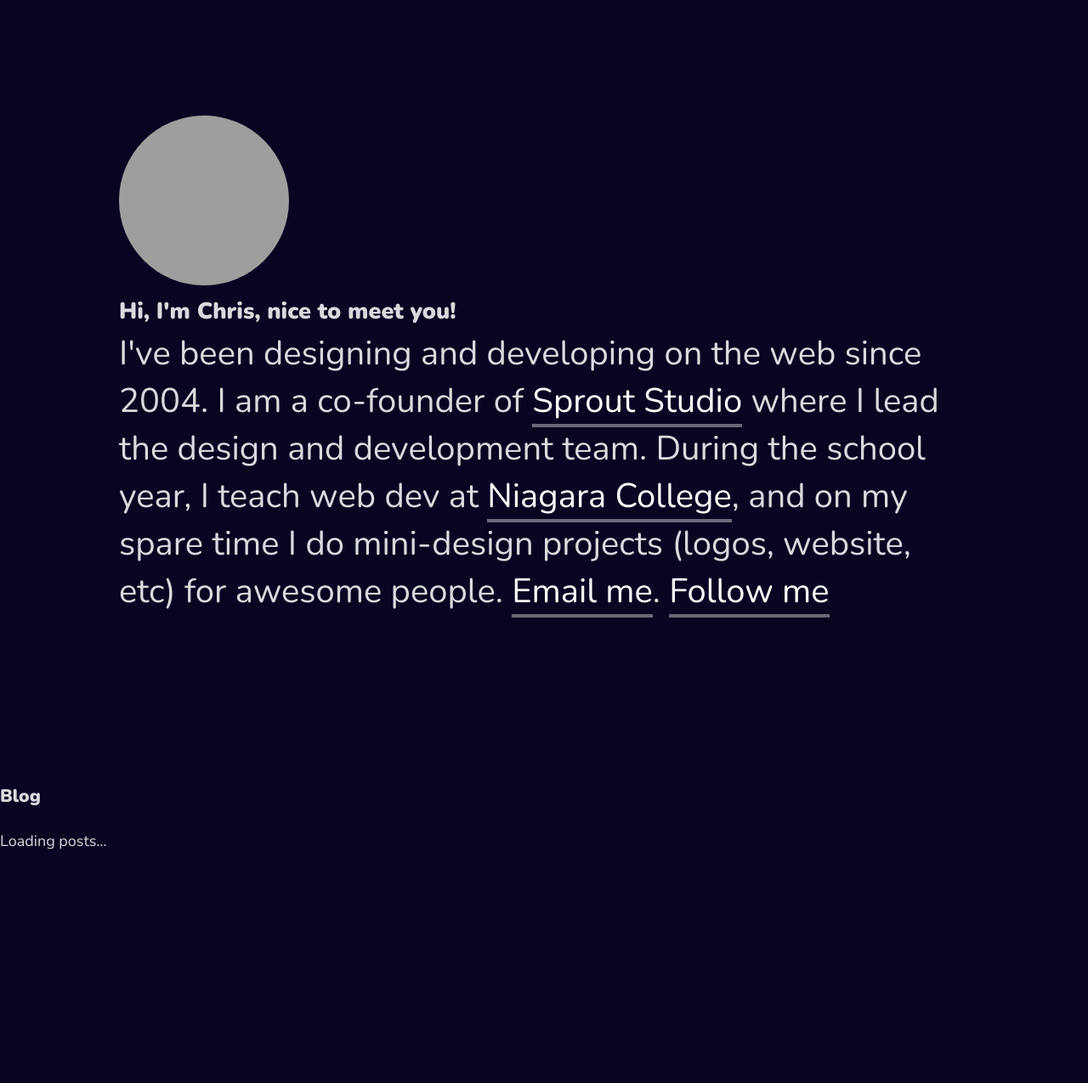
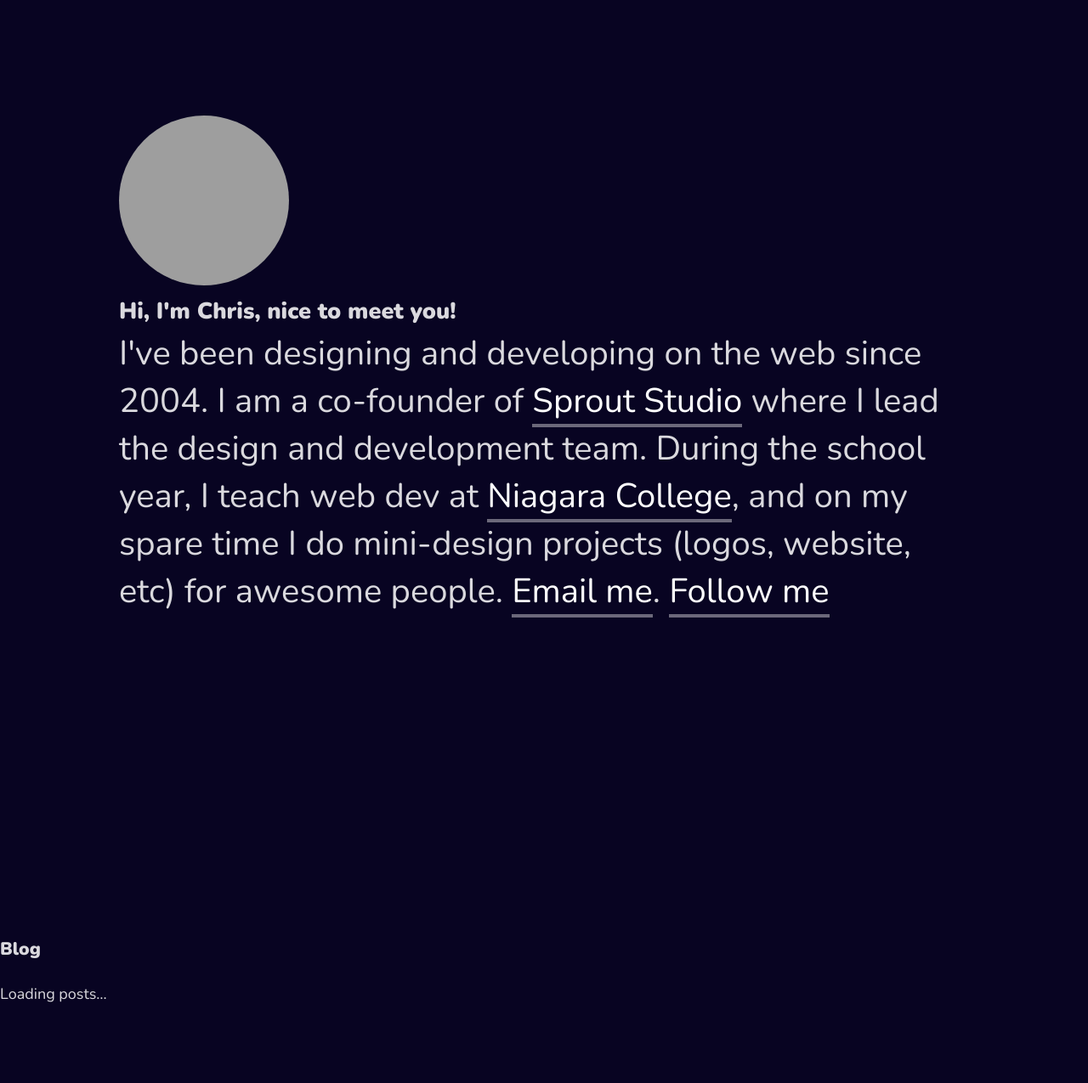
Before and after one commit to chiss22/chiss22.github.io, a Jekyll site: the page index.html, which Jekyll copies as it is, in a window 1280 px wide. Shown: the whole page at 85% size. Built offline with Jekyll 4.4.1, drawn with Linux system fonts in a browser that asks for light colours; nearby versions of some CDN libraries; before the commit the page ends 1005 px from its top, so only the background shows below that; grey boxes are pictures that could not be loaded.

Commit message:
Update style.scss

```diff
--- a/assets/css/style.scss
+++ b/assets/css/style.scss
@@ -65,7 +65,7 @@ body {
 		}
 	}
 
-	#blog {
+	.blog {
 		float: left;
 		width: 100%;
 		margin: 20vh 0 10vh 0;
```
